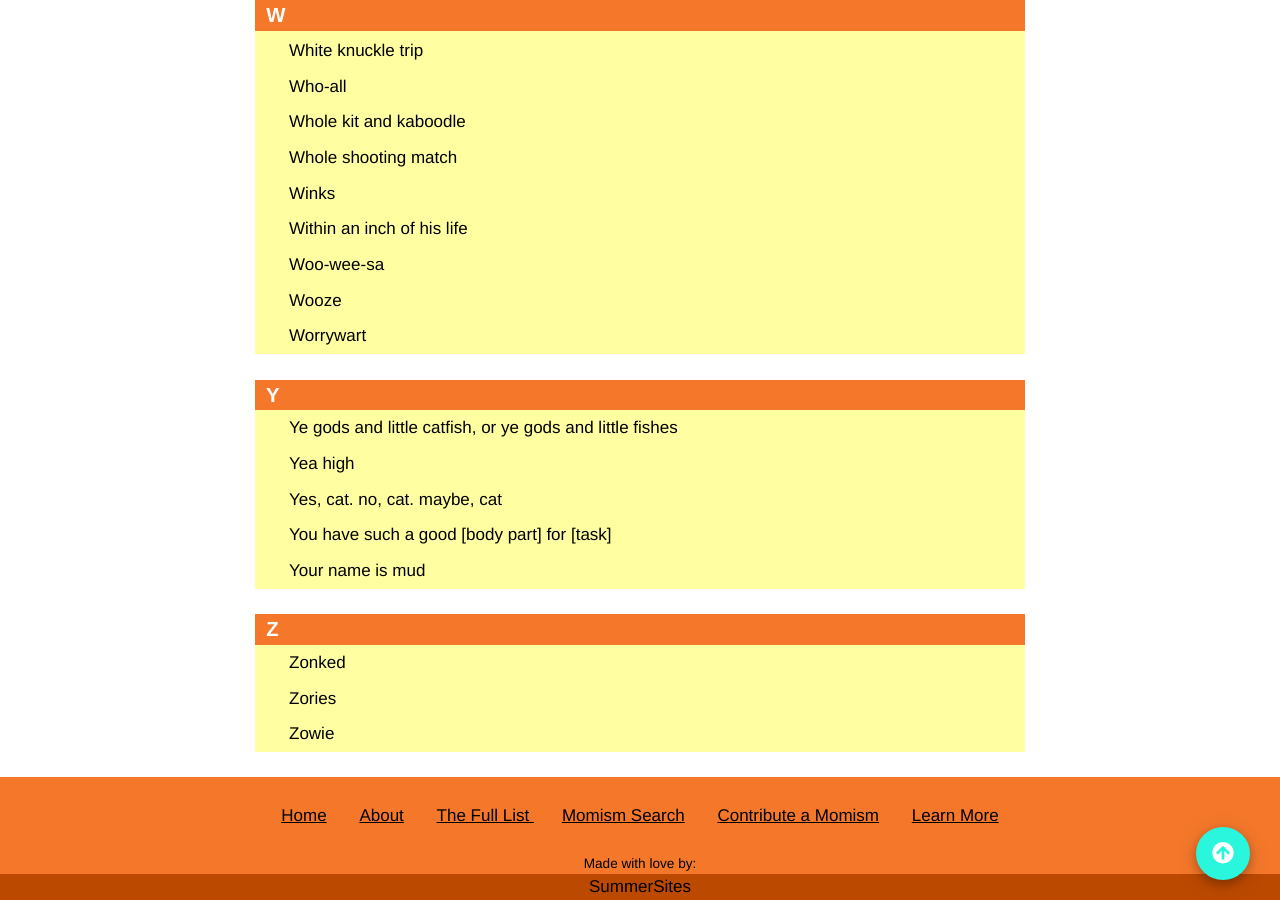
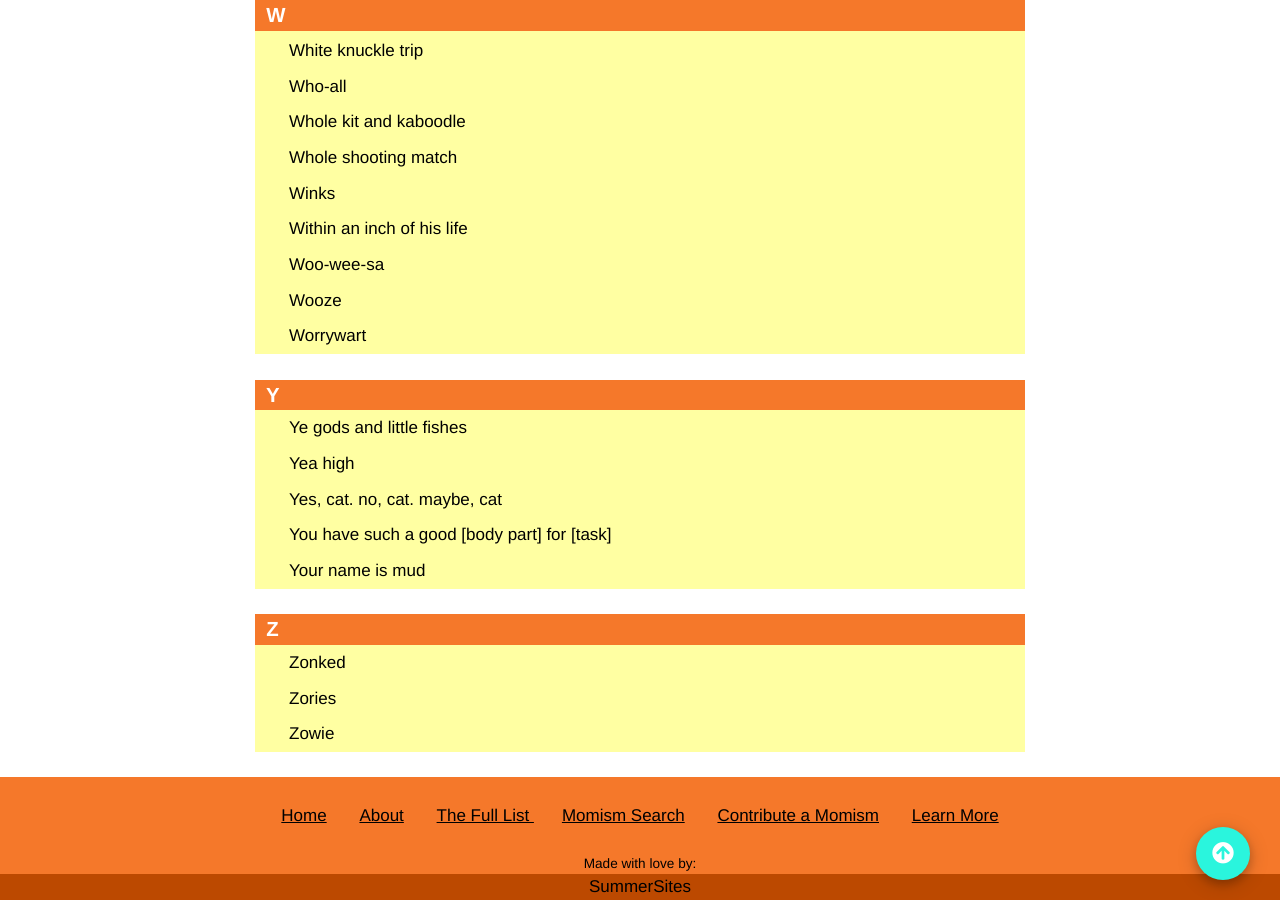
Before and after one commit to summerhays/new_momisms, a Jekyll site: the page built from list.html, in a window 1280 px wide and 900 px high, scrolled down 10088 px. Built offline with Jekyll 4.4.1, drawn with Linux system fonts in a browser that asks for light colours.

Commit message:
little text updates

```diff
--- a/_data/momisms.yaml
+++ b/_data/momisms.yaml
@@ -785,8 +785,10 @@
 - momism: "Worrywart"
   order: 61
   definition: "Someone with a tendency to worry habitually, often needlessly"
-- momism: "Ye gods and little catfish, or ye gods and little fishes"
+- momism: "Ye gods and little fishes"
   order: 85
+  definition: "(Exclamation)"
+  example: "Ye gods and little catfish"
 - momism: "Yea high"
   order: 233
   definition: "Indicates that something is as high as mom is pointing, usually not very high"
```
Also changed, not shown: assets/js/mod.js (+4 -3 lines).
